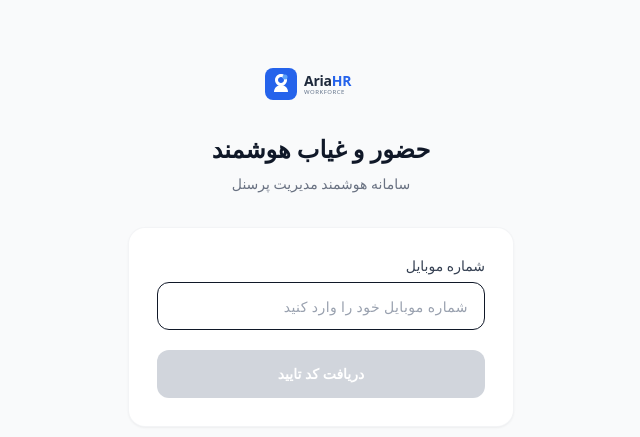
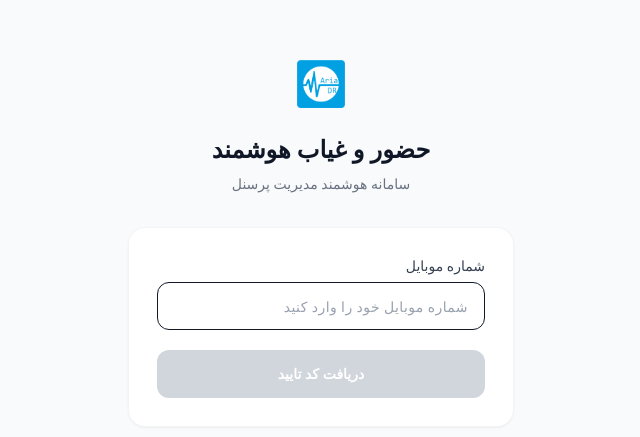
Before and after one commit to MoloodNaseralmemarin/AriaHR.Frontend, an Angular app: page /login in a window 1280 px wide. Shown: the part 157-594 px from the top of the page, without its empty margins (319-959 px from the left). Built offline with nearby package versions, Linux system fonts and the light colour scheme.

Commit message:
Changed Logo Image

```diff
--- a/src/app/features/auth/pages/login/login-page.component.html
+++ b/src/app/features/auth/pages/login/login-page.component.html
@@ -8,7 +8,7 @@
     <!-- Logo -->
     <div class="mb-6">
       <img
-        src="/assets/logo/aria-hr-logo.svg"
+        src="/assets/logo/logo.png"
         alt="AriaHR"
         class="h-12 w-auto select-none"
         width="120"
--- a/src/app/features/auth/pages/splash/splash.component.html
+++ b/src/app/features/auth/pages/splash/splash.component.html
@@ -4,7 +4,7 @@
   class="min-h-dvh w-full flex items-center justify-center bg-gray-50 px-4"
 >
   <img
-    src="/assets/logo/aria-hr-logo.svg"
+    src="/assets/logo/logo.png"
     alt="AriaHR"
     class="splash-logo h-12 sm:h-14 md:h-16 w-auto select-none"
     width="120"
```
Also changed, not shown: public/assets/logo/aria-hr-logo.svg (deleted), public/assets/logo/logo.png (added).
